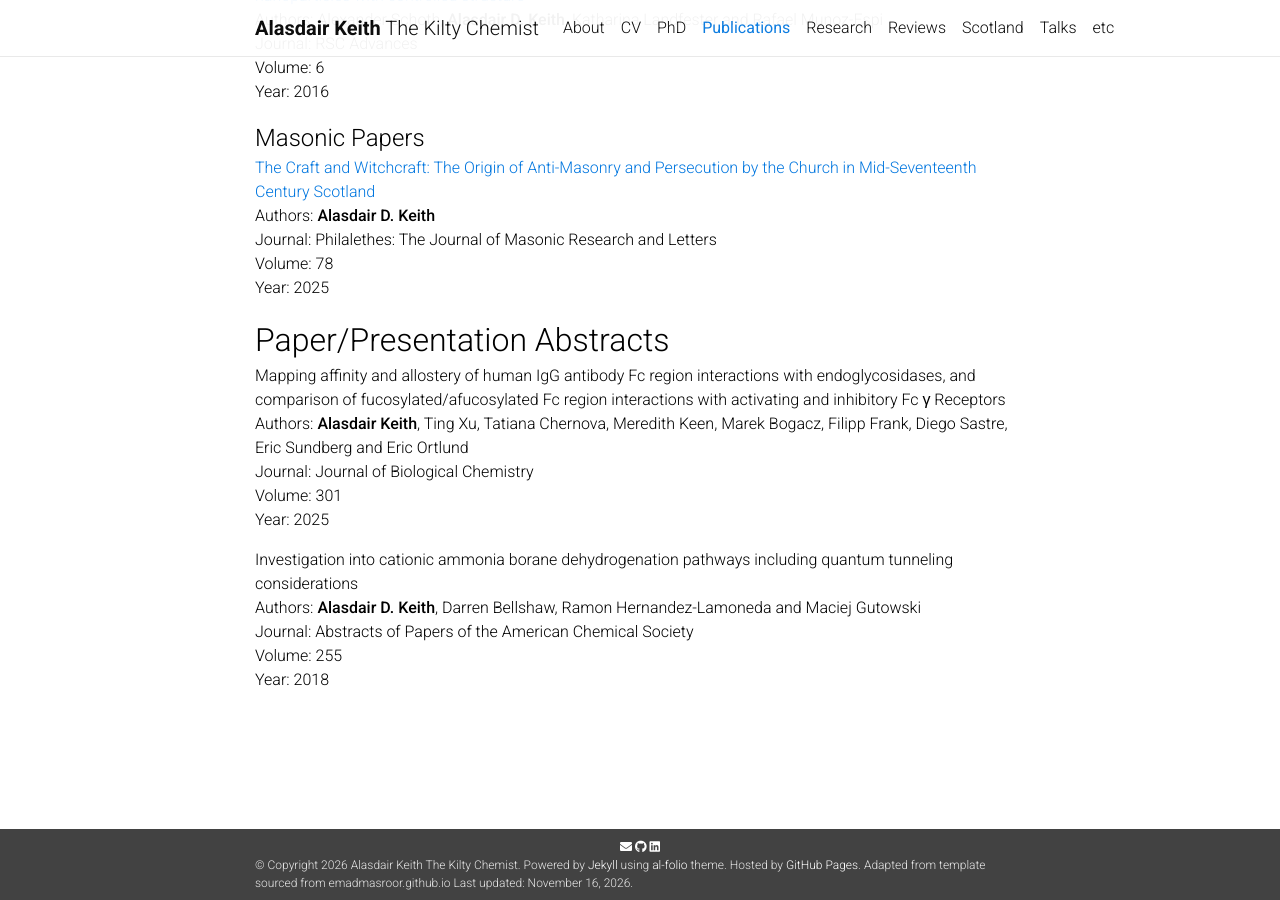
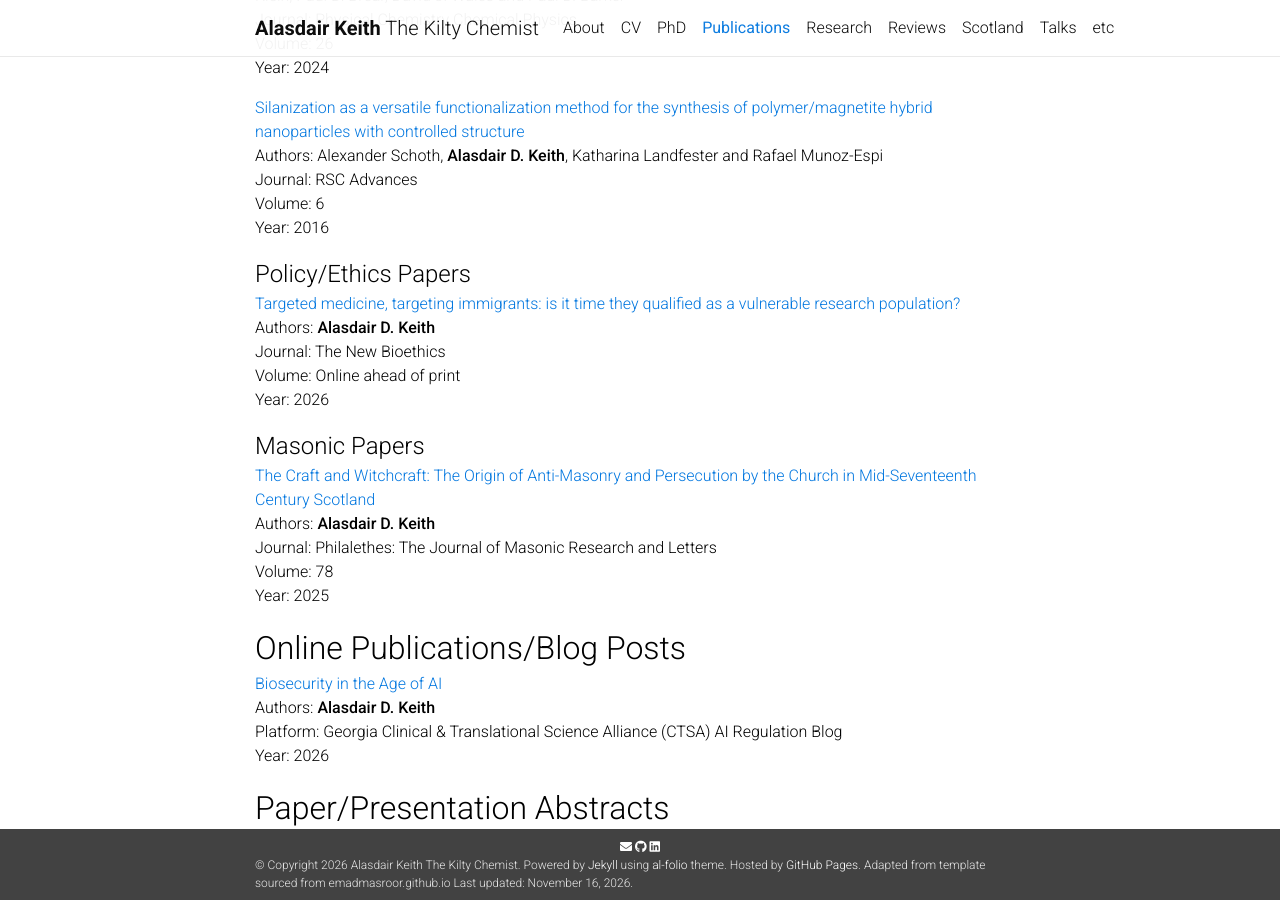
Before and after one commit to AlasdairKeith/AlasdairKeith.github.io, a Jekyll site: the page built from docs/_pages/Papers.md, in a window 1280 px wide and 900 px high, scrolled down 2217 px. Built offline with Jekyll 4.4.1, drawn with Linux system fonts in a browser that asks for light colours; nearby versions of some CDN libraries; a style sheet for code colours, icons or effects is not loaded; some of the changed text lies outside the part shown.

Commit message:
New papers

```diff
--- a/docs/_pages/Papers.md
+++ b/docs/_pages/Papers.md
@@ -14,6 +14,12 @@ nav: true
 
 <font size="6"> Papers</font><br>
 <font size="5"> Scientific Papers</font>
+
+[Variant escape site mapping and characterization of SARS-CoV-2 nucleocapsid rapid antigen test antibodies](https://journals.asm.org/doi/10.1128/jvi.01001-26)<br>
+Authors: **Alasdair D. Keith**, Meredith M. Keen, Filipp Frank, Wilbur A. Lam, Morgan Greenleaf, Eric A. Ortlund<br>
+Journal: Journal of Virology<br>
+Volume: Online ahead of print<br>
+Year: 2026
 
 [Deep mutational scanning of SARS-CoV-2 nucleocapsid reveals regional stability patterns](https://onlinelibrary.wiley.com/doi/10.1002/pro.70706)<br>
 Authors: **Alasdair D. Keith**, Meredith M. Keen, Filipp Frank, Eric A. Ortlund<br>
@@ -65,6 +71,14 @@ Journal: RSC Advances<br>
 Volume: 6<br>
 Year: 2016<br>
 
+<font size="5"> Policy/Ethics Papers</font>
+
+[Targeted medicine, targeting immigrants: is it time they qualified as a vulnerable research population?](https://www.tandfonline.com/doi/full/10.1080/20502877.2026.2717791)<br>
+Authors: **Alasdair D. Keith**<br>
+Journal: The New Bioethics<br>
+Volume: Online ahead of print<br>
+Year: 2026
+
 <font size="5"> Masonic Papers</font>
 
 [The Craft and Witchcraft: The Origin of Anti-Masonry and Persecution by the Church in Mid-Seventeenth Century Scotland](https://freemasonry.org/)<br>
@@ -72,6 +86,13 @@ Authors: **Alasdair D. Keith**<br>
 Journal: Philalethes: The Journal of Masonic Research and Letters<br>
 Volume: 78<br>
 Year: 2025
+
+<font size="6"> Online Publications/Blog Posts</font>
+
+[Biosecurity in the Age of AI](https://georgiactsa.org/research/regulatory-knowledge-support/blog-ai-biosecurity.html)<br>
+Authors: **Alasdair D. Keith**<br>
+Platform: Georgia Clinical & Translational Science Alliance (CTSA) AI Regulation Blog<br>
+Year: 2026
 
 <font size="6"> Paper/Presentation Abstracts</font>
 
```
